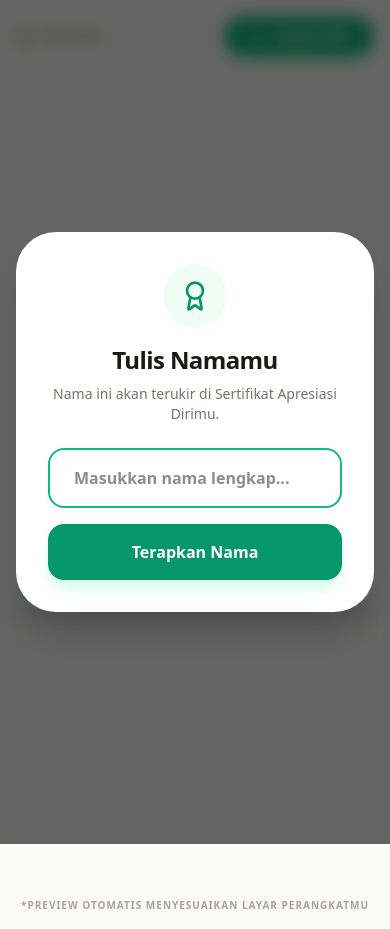
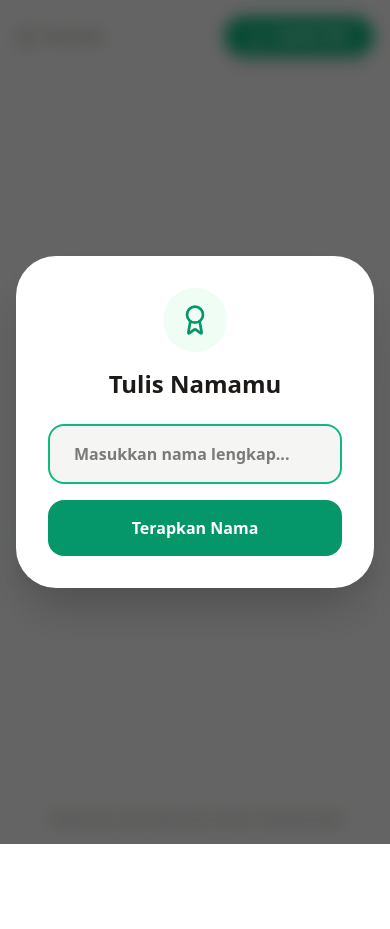
Before and after one commit to muhamadikhsandev/ruang-pulih, a Next.js app: page /certificate in a window 390 px wide. After the commit the page ends 844 px from the top, so only its background shows below. Built offline with nearby package versions, Linux system fonts and the light colour scheme.

Commit message:
perubahan ke 12  perbaikan certificate mobile

```diff
--- a/app/certificate/downloader.ts
+++ b/app/certificate/downloader.ts
@@ -2,21 +2,29 @@ export const generatePDF = async (element: HTMLElement): Promise<void> => {
   try {
     // @ts-ignore - html2pdf tidak punya types resmi yang up-to-date
     const html2pdf = (await import('html2pdf.js')).default;
+    if (!element) return;
 
-    if (!element) return;
+    // SIMPAN STYLE ASLI
+    const originalTransform = element.style.transform;
+    const originalShadow = element.style.boxShadow;
+
+    // RESET STYLE UNTUK RENDER (Ukuran asli 1:1)
+    element.style.transform = 'none';
+    element.style.boxShadow = 'none';
 
     const options = {
       margin: 0,
       filename: 'Sertifikat-Ruang-Pulih.pdf',
       image: {
-        type: 'jpeg' as const, // Pakai 'as const' supaya tipenya bukan string biasa
+        type: 'jpeg' as const, // Fix error TS2345
         quality: 1
       },
       html2canvas: {
-        scale: 3,
+        scale: 2,
         useCORS: true,
         letterRendering: true,
         logging: false,
+        backgroundColor: '#ffffff',
       },
       jsPDF: {
         unit: 'mm' as const,
@@ -25,14 +33,16 @@ export const generatePDF = async (element: HTMLElement): Promise<void> => {
       }
     };
 
-    // PENTING: Simpan instance-nya dulu baru eksekusi
-    const worker = html2pdf().set(options).from(element);
+    // Jalankan proses render
+    await html2pdf().set(options).from(element).save();
 
-    // Tunggu proses save selesai
-    await worker.save();
+    // KEMBALIKAN STYLE KE SEMULA
+    element.style.transform = originalTransform;
+    element.style.boxShadow = originalShadow;
 
     console.log("PDF Berhasil diunduh!");
   } catch (error) {
     console.error("Error generating PDF:", error);
+    alert("Gagal mengunduh PDF. Coba lagi ya bro.");
   }
 };
--- a/app/certificate/page.tsx
+++ b/app/certificate/page.tsx
@@ -13,15 +13,17 @@ export default function CertificatePage() {
 
   useEffect(() => {
     const handleResize = () => {
-      const padding = 24;
-      const headerFooterSpace = 160;
+      const padding = 32;
       const availableWidth = window.innerWidth - padding;
-      const availableHeight = window.innerHeight - headerFooterSpace;
+      const availableHeight = window.innerHeight - 200; // Space buat nav & text bawah
+
       const scaleWidth = availableWidth / 1123;
       const scaleHeight = availableHeight / 794;
+
       const finalScale = Math.min(scaleWidth, scaleHeight);
       setZoom(finalScale > 1 ? 1 : finalScale);
     };
+
     handleResize();
     window.addEventListener('resize', handleResize);
     return () => window.removeEventListener('resize', handleResize);
@@ -29,13 +31,8 @@ export default function CertificatePage() {
 
   const handleDownload = async () => {
     if (!certificateRef.current) return;
-    try {
-      const { generatePDF } = await import('./downloader');
-      await generatePDF(certificateRef.current);
-    } catch (error) {
-      console.error("Error:", error);
-      alert("Gagal mengunduh PDF karena masalah format warna browser. Coba refresh bro.");
-    }
+    const { generatePDF } = await import('./downloader');
+    await generatePDF(certificateRef.current);
   };
 
   const handleSubmit = (e: React.FormEvent) => {
@@ -49,7 +46,7 @@ export default function CertificatePage() {
   return (
     <main className="min-h-dvh bg-[#fafaf9] flex flex-col items-center p-4 overflow-hidden font-sans">
 
-      {/* Modal Input Nama */}
+      {/* Modal Input Nama (Tetap sama) */}
       {isModalOpen && (
         <div className="fixed inset-0 z-[100] flex items-center justify-center p-4 bg-black/60 backdrop-blur-sm">
           <div className="bg-white w-full max-w-md rounded-[2.5rem] p-8 shadow-2xl">
@@ -57,8 +54,7 @@ export default function CertificatePage() {
               <div className="bg-[#f0fdf4] w-16 h-16 rounded-full flex items-center justify-center mx-auto mb-4">
                 <Award className="text-[#059669]" size={32} />
               </div>
-              <h2 className="text-2xl font-bold text-[#1c1917] tracking-tight">Tulis Namamu</h2>
-              <p className="text-[#78716c] text-sm mt-2">Nama ini akan terukir di Sertifikat Apresiasi Dirimu.</p>
+              <h2 className="text-2xl font-bold text-[#1c1917]">Tulis Namamu</h2>
             </div>
             <form onSubmit={handleSubmit} className="space-y-4">
               <input
@@ -67,9 +63,9 @@ export default function CertificatePage() {
                 placeholder="Masukkan nama lengkap..."
                 value={inputName}
                 onChange={(e) => setInputName(e.target.value)}
-                className="w-full px-6 py-4 bg-[#f5f5f4] border-2 border-transparent focus:border-[#10b981] focus:bg-white rounded-2xl outline-none font-semibold text-[#1c1917]"
+                className="w-full px-6 py-4 bg-[#f5f5f4] border-2 border-transparent focus:border-[#10b981] rounded-2xl outline-none font-semibold"
               />
-              <button type="submit" className="w-full py-4 bg-[#059669] text-white rounded-2xl font-bold shadow-lg shadow-[#d1fae5] active:scale-95 transition-all">
+              <button type="submit" className="w-full py-4 bg-[#059669] text-white rounded-2xl font-bold active:scale-95 transition-all">
                 Terapkan Nama
               </button>
             </form>
@@ -77,28 +73,28 @@ export default function CertificatePage() {
         </div>
       )}
 
-      <nav className="w-full max-w-4xl flex justify-between items-center mb-6 shrink-0">
+      <nav className="w-full max-w-4xl flex justify-between items-center mb-6 shrink-0 z-50">
         <Link href="/" className="flex items-center gap-2 text-[#a8a29e] hover:text-[#047857]">
           <Home size={20} />
-          <span className="font-bold text-sm tracking-tight">Beranda</span>
+          <span className="font-bold text-sm">Beranda</span>
         </Link>
         <button
           onClick={handleDownload}
-          className="flex items-center gap-2 bg-[#10b981] text-white px-6 py-2.5 rounded-full font-bold text-sm shadow-lg shadow-[#d1fae5] active:scale-95 transition-all"
+          className="flex items-center gap-2 bg-[#10b981] text-white px-6 py-2.5 rounded-full font-bold text-sm shadow-lg active:scale-95 transition-all"
         >
           <Download size={16} /> <span>Unduh PDF</span>
         </button>
       </nav>
 
-      {/* AREA SERTIFIKAT - SEMUA WARNA MENGGUNAKAN HEX AGAR TIDAK ERROR LAB/OKLCH */}
-      <div className="flex-1 w-full flex items-center justify-center overflow-hidden relative">
+      {/* AREA SERTIFIKAT - FIX PREVIEW */}
+      <div className="flex-1 w-full flex items-center justify-center relative overflow-hidden">
         <div
           ref={certificateRef}
           style={{
             transform: `scale(${zoom})`,
             transformOrigin: 'center center',
-            backgroundColor: '#ffffff', // Pakai inline style untuk warna krusial
-            color: '#1c1917'
+            backgroundColor: '#ffffff',
+            position: 'absolute', // Membuatnya melayang di tengah container
           }}
           className="w-[1123px] h-[794px] border-[16px] border-[#ecfdf5] p-2 flex flex-col shadow-2xl shrink-0"
         >
@@ -138,7 +134,7 @@ export default function CertificatePage() {
                 </div>
                 <div>
                   <span className="text-md font-black uppercase text-[#064e3b] block mb-1 leading-none">Ruang Pulih</span>
-                  <p className="text-[10px] text-[#059669] font-bold uppercase tracking-widest">ID: RP-{Math.floor(1000 + Math.random() * 9000)}</p>
+                  <p className="text-[10px] text-[#059669] font-bold uppercase tracking-widest">Verifikasi Digital Aktif</p>
                 </div>
               </div>
 
@@ -156,8 +152,8 @@ export default function CertificatePage() {
         </div>
       </div>
 
-      <div className="mt-auto pt-6 text-[#a8a29e] text-[10px] font-bold text-center tracking-widest uppercase shrink-0">
-        *Preview otomatis menyesuaikan layar perangkatmu
+      <div className="mt-auto pt-4 text-[#a8a29e] text-[10px] font-bold text-center tracking-widest uppercase shrink-0">
+        *Tampilan dioptimalkan untuk perangkatmu
       </div>
     </main>
   );
```
